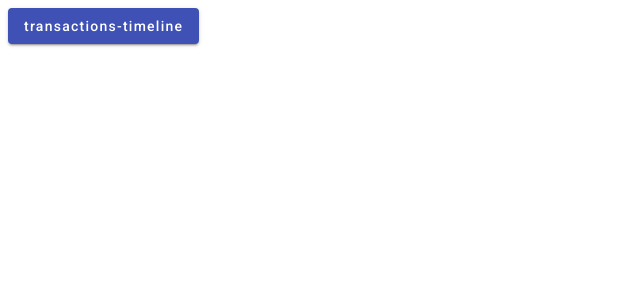
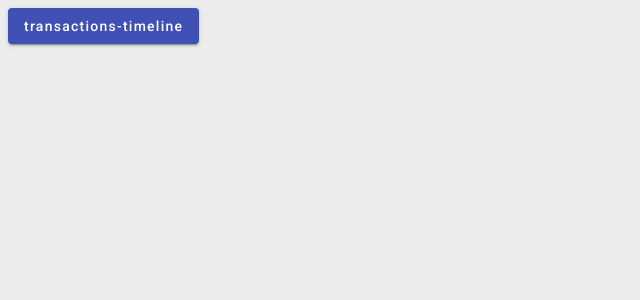
Before and after one commit to AJEversdijkPersonal/assignmentWeek3Jan, an Angular app: page / in a window 1280 px wide. Shown: the top 300 px of the page, without its empty margins (0-640 px from the left). Built offline with nearby package versions, Linux system fonts and the light colour scheme.

Commit message:
JanWeek3: a bit of styling added.

```diff
--- a/src/styles.scss
+++ b/src/styles.scss
@@ -1 +1,9 @@
 /* You can add global styles to this file, and also import other style files */
+body {
+  font-family: Roboto, "Helvetica Neue", sans-serif;
+  background-color: rgb(236, 236, 236);
+}
+
+button {
+  margin-bottom: 0.5rem;
+}
```
